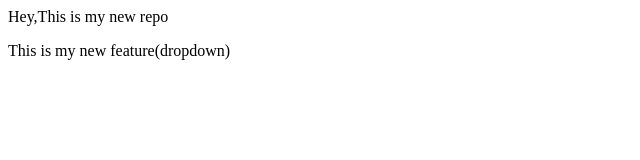
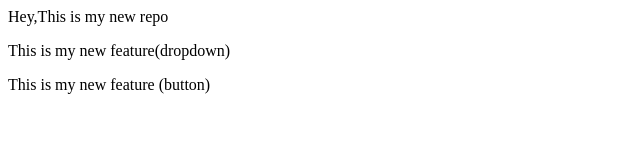
Before and after one commit to Shubsr99/it-slocalrepo, a plain HTML site: page index.html in a window 1280 px wide. Shown: the whole page, without its empty margins (0-640 px from the left). Drawn offline with Linux system fonts and the light colour scheme.

Commit message:
Add both feature

```diff
--- a/index.html
+++ b/index.html
@@ -1,2 +1,3 @@
 <p> Hey,This is my new repo</p>
 <p>This is my new feature(dropdown)</p>
+<p> This is my new feature (button)</p>
```
Also changed, not shown: 1 other file.
